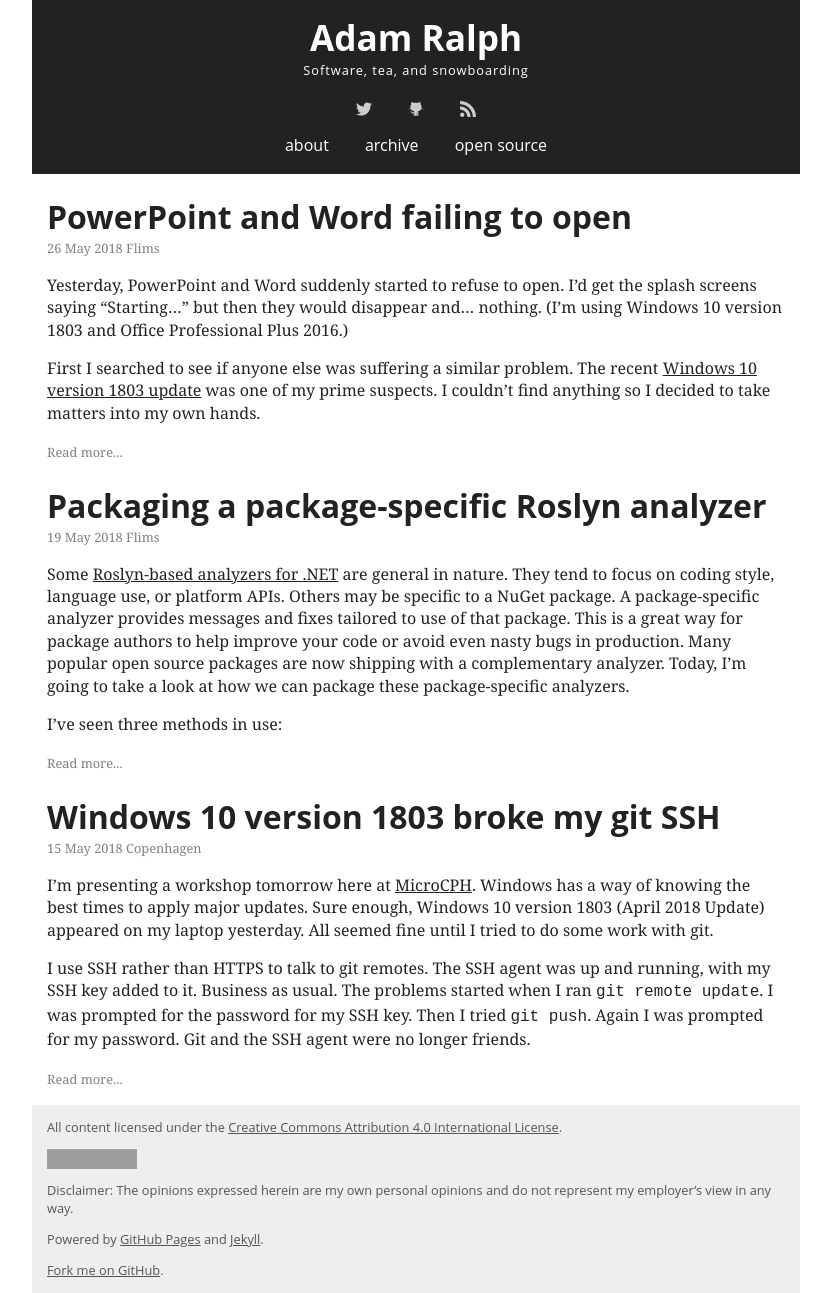
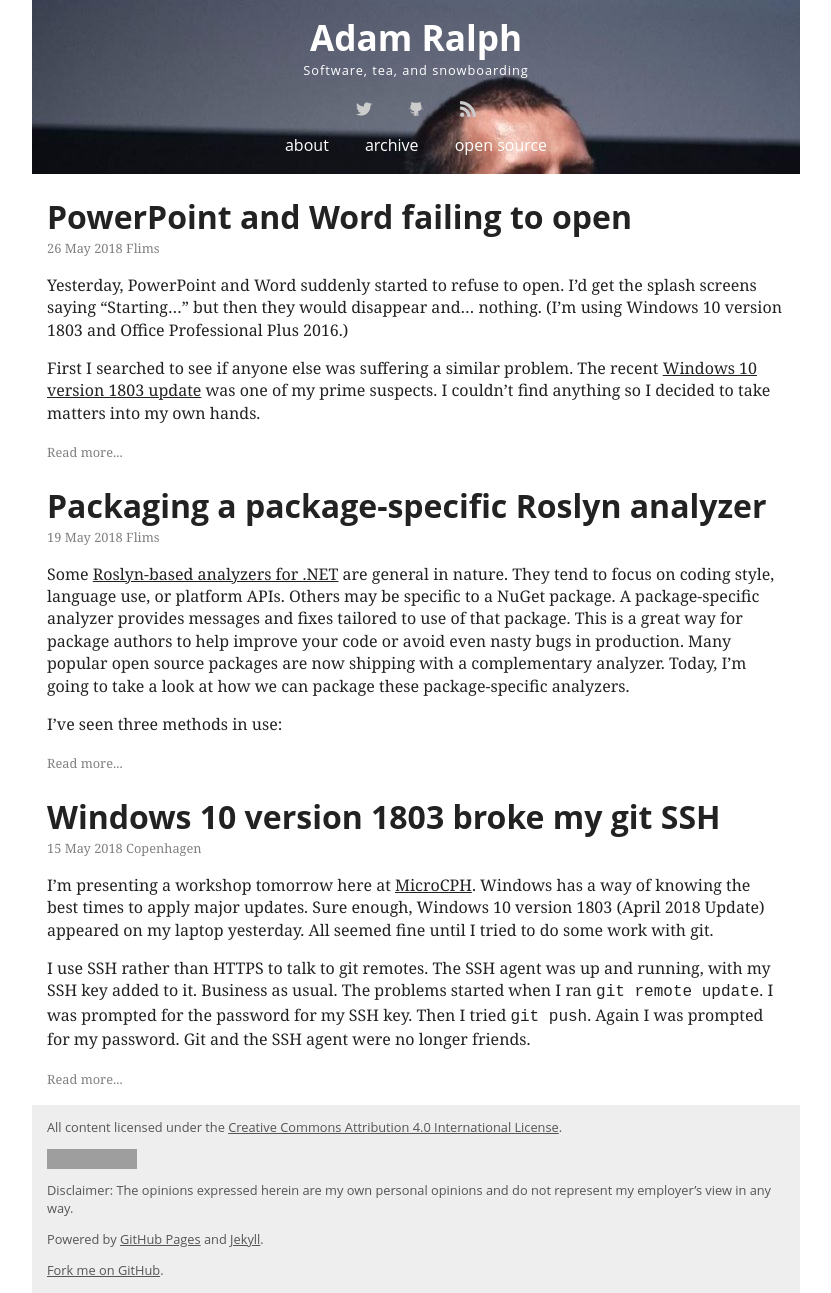
Before and after one commit to adamralph/adamralph.github.com, a Jekyll site: the page built from index.html, in a window 1280 px wide. Shown: the whole page, without its empty margins (224-1055 px from the left). Built offline with Jekyll 4.4.1, drawn with Linux system fonts in a browser that asks for light colours; grey boxes are pictures that could not be loaded.

Commit message:
use banner

```diff
--- a/css/default.css
+++ b/css/default.css
@@ -16,6 +16,7 @@
 
 body > header {
     background: #222;
+    background-image: url("/img/banner.jpg");
     color: #fff;
     padding-top: 1px;
     padding-bottom: 1px;
```
